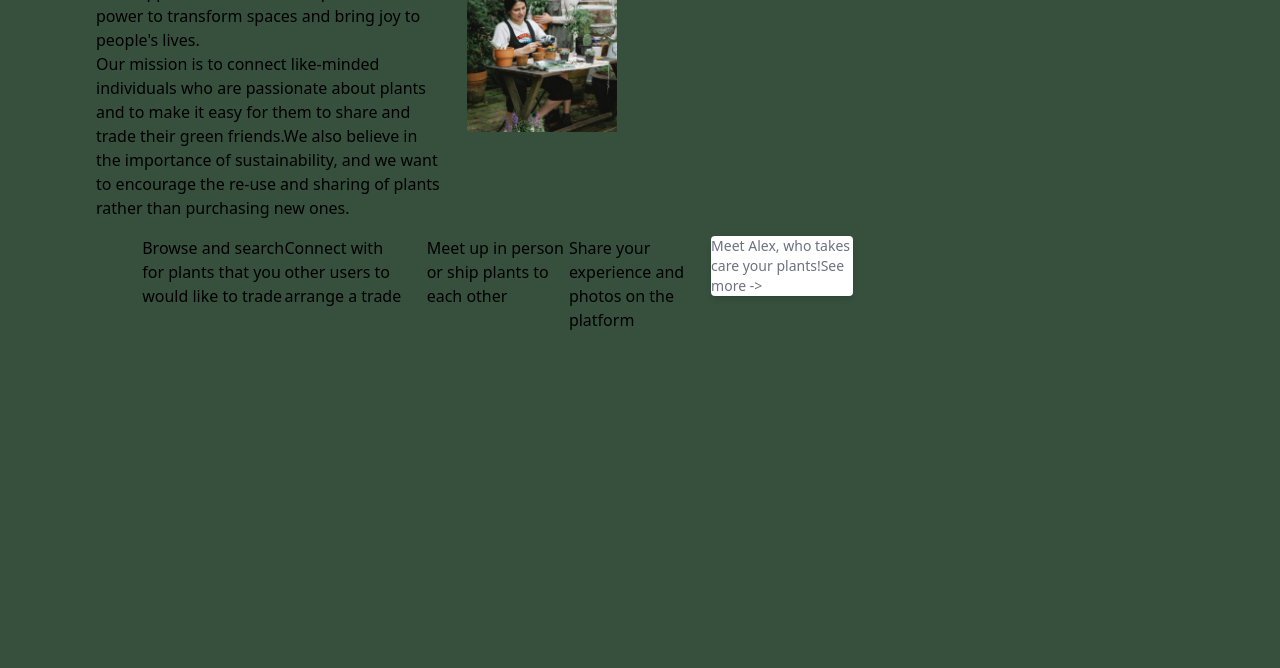
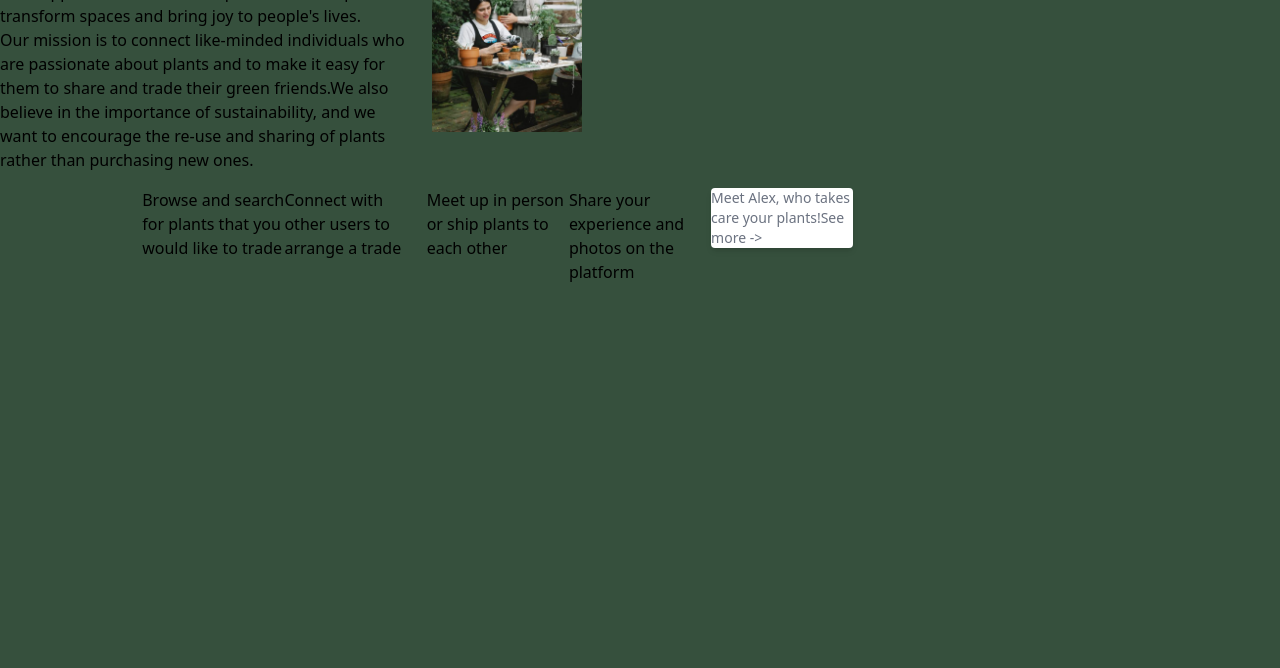
Before and after one commit to Lavi333/swapplant, a website: page public/community.html in a window 1280 px wide. Shown: the part 132-800 px from the top of the page. Drawn offline with Linux system fonts and the light colour scheme; a web font is replaced by a local one.

Commit message:
class for grid

```diff
--- a/src/styles.css
+++ b/src/styles.css
@@ -31,18 +31,3 @@
   font-family: 'Poppins', sans-serif;
   font-weight: bold;
 }
-
-.grid {
-  display: grid;
-  /*grid-template-columns: repeat(12, 1fr);*/
-  grid-template-columns: repeat(12, minmax(0, 1fr));
-}
-
-.gap-4 {
-  grid-gap: 24px;
-}
-
-.m-4 {
-  margin-right: 96px;
-  margin-left: 96px;
-}
--- a/tailwind.config.js
+++ b/tailwind.config.js
@@ -4,9 +4,9 @@ module.exports = {
     extend: {
       colors: {
         beige: '#F1EBDD',
+        gelb: '#D7CE81',
         gruen: '#36503D',
         orange: '#964A33',
-        gelb: '#D7CE81',
 
         secondary: {
           100: '#E2E2D5',
```
Also changed, not shown: public/index.html (+8 -2 lines), public/styles.css.
